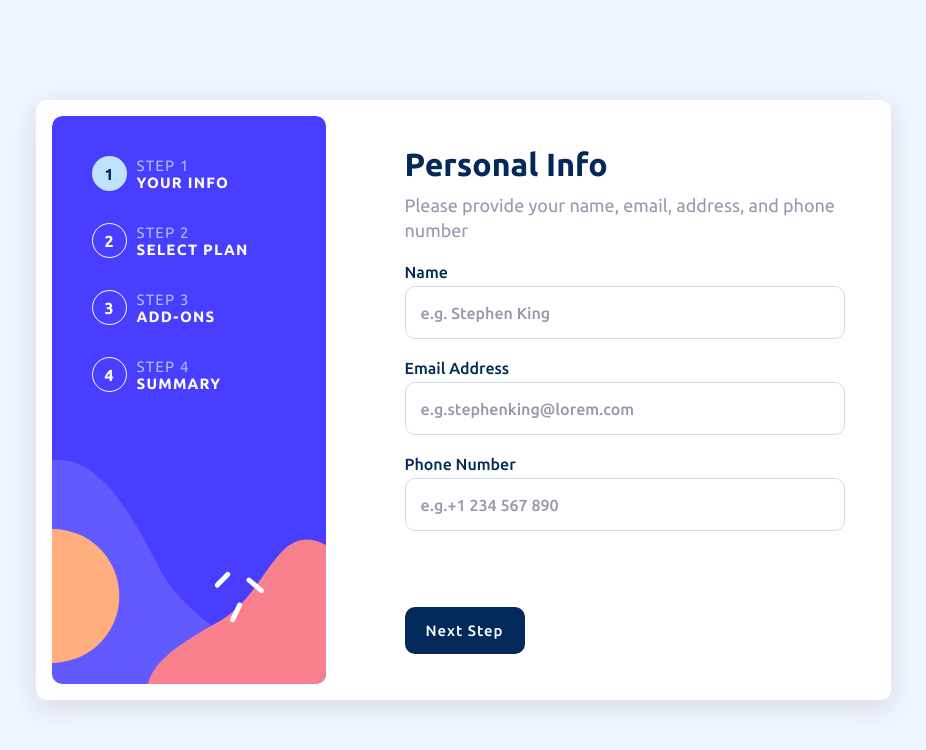
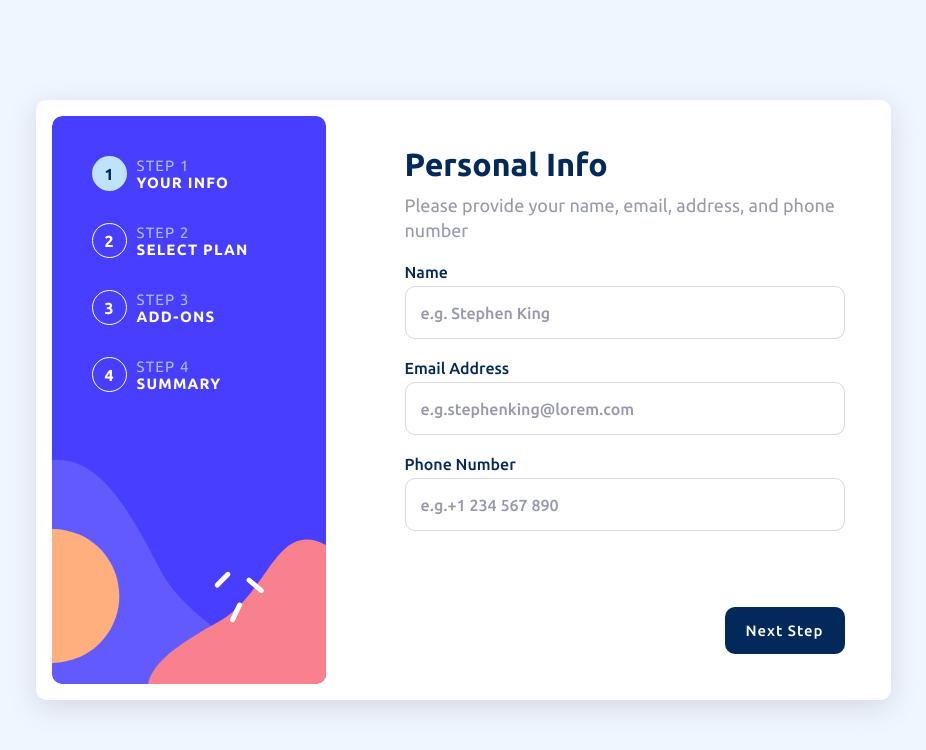
Before and after one commit to Mathitarazonad/angular-multisteps-form, an Angular app: page / in a window 1280 px wide. Shown: the top 750 px of the page, without its empty margins (177-1103 px from the left). Built offline with nearby package versions, Linux system fonts and the light colour scheme.

Commit message:
Fix button position style

```diff
--- a/src/app/components/form-section/form-section.component.css
+++ b/src/app/components/form-section/form-section.component.css
@@ -40,6 +40,10 @@ form {
   width: 100%;
   display: flex;
   justify-content: space-between;
+}
+
+.btns-container .next-btn:only-child {
+  margin-left: auto;
 }
 
 .back-btn {
```
